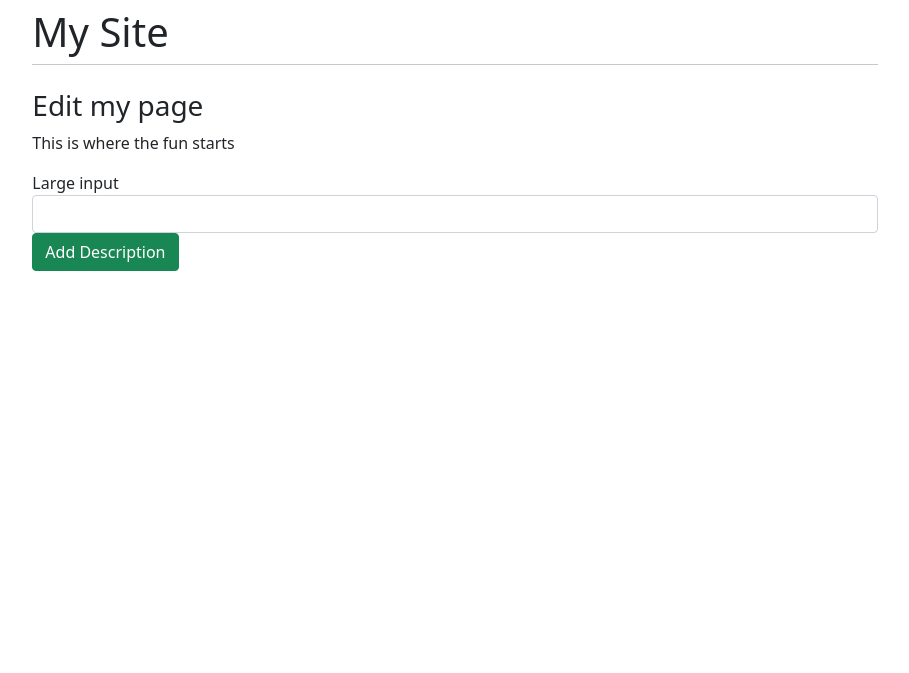
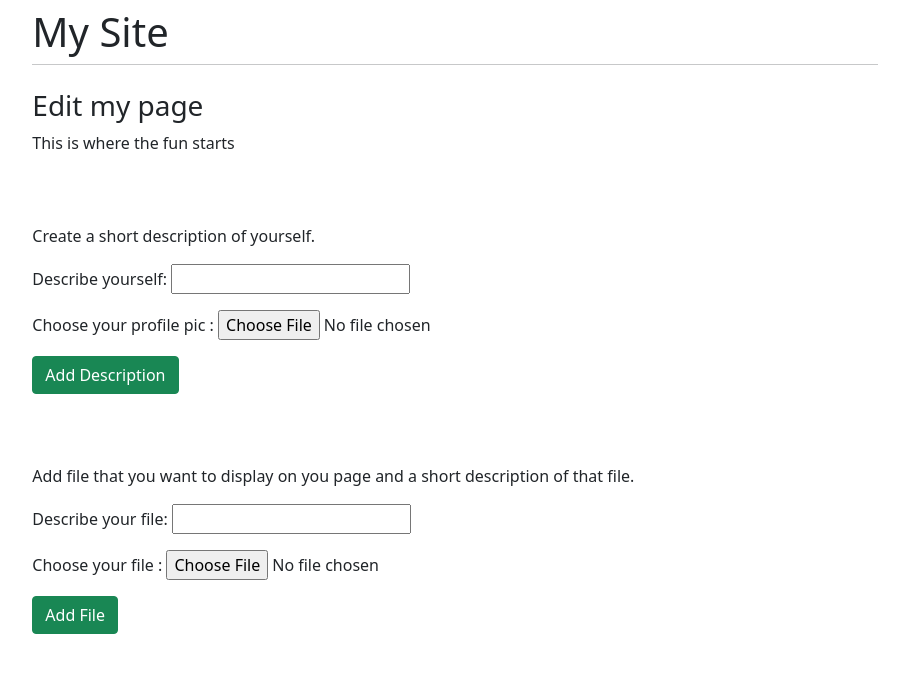
Before and after one commit to ArsenyKokotov/PersonalPostingWeb, a Django app: page /edit_mypage/ in a window 1280 px wide. Shown: the top 673 px of the page, without its empty margins (185-1094 px from the left). Run offline with Django 3.2, Linux system fonts and the light colour scheme.

Commit message:
Forms and edit page

```diff
--- a/mysite/mypage/admin.py
+++ b/mysite/mypage/admin.py
@@ -1,4 +1,5 @@
 from django.contrib import admin
-from . models import Description
+from . models import *
 # Register your models here.
 admin.site.register(Description)
+admin.site.register(Gallery)
--- /dev/null
+++ b/mysite/mypage/forms.py
@@ -0,0 +1,21 @@
+from django import forms
+from django.forms import ModelForm
+from . models import *
+
+class CreateDescription(forms.ModelForm):
+    class Meta:
+        model = Description
+        fields = ['txt_description', 'profile_pic']
+        labels = {
+            'txt_description': 'Describe yourself',
+            'profile_pic': 'Choose your profile pic ',
+        }
+
+class CreateGallery(forms.ModelForm):
+    class Meta:
+        model = Gallery
+        fields = ['txt', 'new_file']
+        labels = {
+            'txt': 'Describe your file',
+            'new_file': 'Choose your file '
+        }
--- a/mysite/mypage/models.py
+++ b/mysite/mypage/models.py
@@ -3,9 +3,14 @@ from django.db import models
 # Create your models here.
 
 class Description(models.Model):
-    txt_description = models.CharField(max_length=500)
-    #profile_pic = models.ImageField(upload_to="profile_pics")
+    #user
+    txt_description = models.CharField(max_length=10000)
     profile_pic = models.ImageField(null=True, blank=True)
 
     def __str__(self):
         return self.txt_description
+
+class Gallery(models.Model):
+    #user
+    txt = models.CharField(max_length=500)
+    new_file = models.FileField(upload_to ='uploaded_files/')
--- a/mysite/mypage/templates/mypage/edit_mypage.html
+++ b/mysite/mypage/templates/mypage/edit_mypage.html
@@ -7,12 +7,46 @@ EditMe
 {% block content %}
 <h3>Edit my page</h3>
 <p>This is where the fun starts</p>
-<form method="POST" action="#">
-    {% csrf_token%}
-    <div class="form-group">
-        <label for="inputlg">Large input</label>
-        <input class="form-control input-lg" id="inputlg" type="text", name="Description">
-      </div>
-      <button type="submit", name="addDescription", value="addDescription", class="btn btn-success">Add Description</button>
-</form>
+
+<div class="input-group mb-3">
+    <form method="POST" action="" class="form-group" enctype="multipart/form-data">
+        {% csrf_token%}
+        <div class="input-group mb-3"></div>
+            <p style="padding-top:1cm">Create a short description of yourself.</p>
+            {{form_desc.as_p}}
+            <div class="input-group-prepend">
+                <button type="submit", name="addDescription", value="addDescription", class="btn btn-success">Add Description</button>
+            </div>
+        </div>
+    </form>
+
+    <form method="POST" action="" class="form-group" enctype="multipart/form-data">
+        {% csrf_token%}
+        <div class="input-group mb-3"></div>
+            <p style="padding-top:1cm">Add file that you want to display on you page and a short description of that file.</p>
+            {{form_gallery.as_p}}
+            <div class="input-group-prepend">
+                <button type="submit", name="addFile", value="addFile", class="btn btn-success">Add File</button>
+            </div>
+        </div>
+    </form>
+
+
+</div>
+
+
+    {% if messages %}
+        <div class="d-flex justify-content-center">
+            <ul class="messages">
+                {% for message in messages %}
+                <li  {% if message.tags %} class=" {{ message.tags }} " {% endif %}> {{ message }} </li>
+                {% endfor %}
+            </ul>
+        </div>
+    {% endif %}
+
+
+
+
+
 {% endblock %}
--- a/mysite/mypage/views.py
+++ b/mysite/mypage/views.py
@@ -1,6 +1,8 @@
 from django.shortcuts import render
-from django.http import HttpResponse
+from django.contrib import messages
+from django.http import HttpResponse, HttpResponseRedirect
 from . models import Description
+from . forms import *
 
 # Create your views here.
 
@@ -9,16 +11,26 @@ def mypage(response):
 
 def edit_mypage(response):
 
+    form_desc = CreateDescription()
+    form_gallery = CreateGallery()
+
     if response.method == "POST":
-        if response.POST.get("addDescription"):
-            txt = response.POST.get("Description")
-            if len(txt) > 10:
-                desc=Description()
-                desc.txt_description=txt
-                desc.save()
-            else:
-                print("invalid input")
-                return render(response, "mypage/edit_mypage.html", {})
+        form_desc = CreateDescription(response.POST, response.FILES)
+        form_gallery = CreateGallery(response.POST, response.FILES)
 
+        if form_desc.is_valid():
+            txt = form_desc.cleaned_data["txt_description"]
+            pic= form_desc.cleaned_data["profile_pic"]
+            desc = Description(txt_description=txt, profile_pic=pic)
+            desc.save()
+            return HttpResponseRedirect('/mypage/')
 
-    return render(response, "mypage/edit_mypage.html", {})
+        if form_gallery.is_valid():
+            txt = form_gallery.cleaned_data["txt"]
+            newfile = form_gallery.cleaned_data["new_file"]
+            gall = Gallery(txt=txt, new_file=newfile)
+            gall.save()
+            messages.success(response, 'Upload successful')
+            return HttpResponseRedirect('/edit_mypage/')
+
+    return render(response, "mypage/edit_mypage.html", {"form_desc":form_desc, "form_gallery":form_gallery})
```
Also changed, not shown: mysite/db.sqlite3, mysite/mypage/migrations/0003_auto_20210624_1951.py (added), mysite/static/media/signature.png (deleted), mysite/static/media/signature_RA0ROJh.png (deleted), mysite/static/media/the_face.png (deleted), 3 other files.
